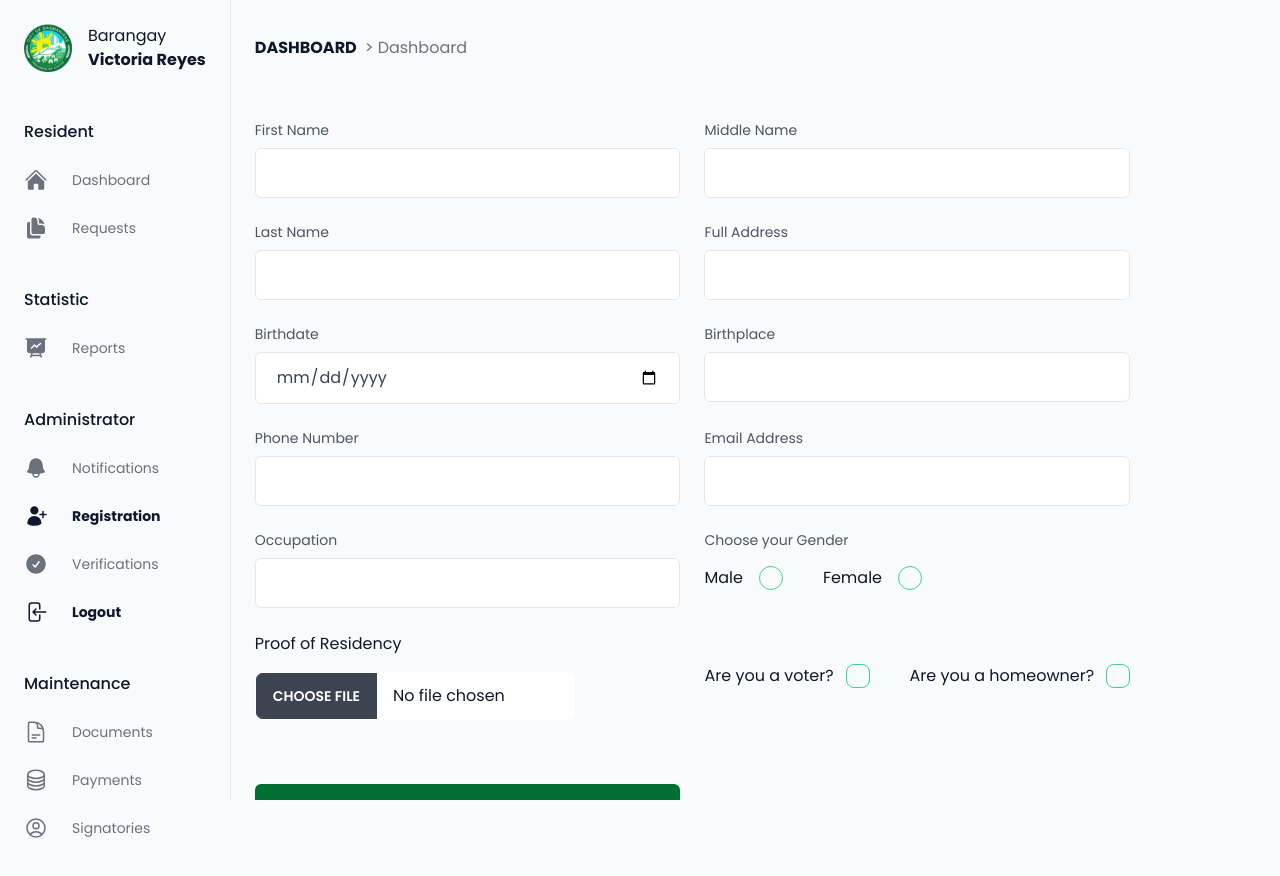
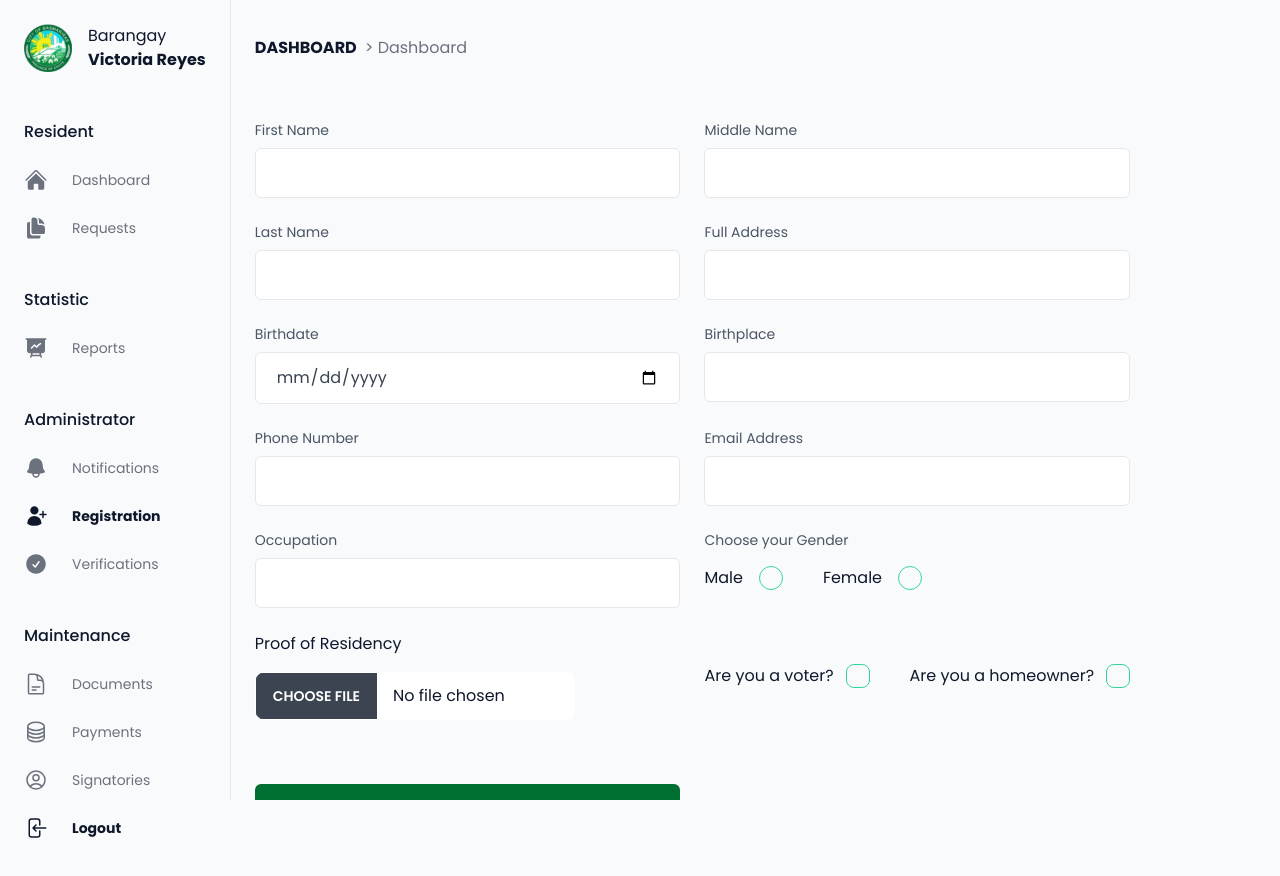
Before and after one commit to jazztinecruz/victoria-reyes, a Next.js app: page /dashboard/registration in a window 1280 px wide. Shown: the top 876 px of the page. Built offline with nearby package versions, Linux system fonts and the light colour scheme.

Commit message:
Reorder logout on sidebar

```diff
--- a/app/(administrator)/layout.tsx
+++ b/app/(administrator)/layout.tsx
@@ -12,7 +12,11 @@ import {
 } from "@heroicons/react/24/solid";
 import Links from "./links";
 import Burger from "./burger";
-import { CircleStackIcon, DocumentTextIcon, UserCircleIcon } from "@heroicons/react/24/outline";
+import {
+  CircleStackIcon,
+  DocumentTextIcon,
+  UserCircleIcon,
+} from "@heroicons/react/24/outline";
 
 const DashboardLayout = ({ children }: { children: React.ReactNode }) => {
   const links = {
@@ -51,11 +55,6 @@ const DashboardLayout = ({ children }: { children: React.ReactNode }) => {
         href: "/dashboard/verifications",
         Icon: CheckCircleIcon,
       },
-      {
-        name: "Logout",
-        href: "/",
-        Icon: ArrowLeftOnRectangleIcon,
-      },
     ],
     maintenance: [
       {
@@ -72,6 +71,11 @@ const DashboardLayout = ({ children }: { children: React.ReactNode }) => {
         name: "Signatories",
         href: "/dashboard/signatories-maintenance",
         Icon: UserCircleIcon,
+      },
+      {
+        name: "Logout",
+        href: "/",
+        Icon: ArrowLeftOnRectangleIcon,
       },
     ],
   };
```
